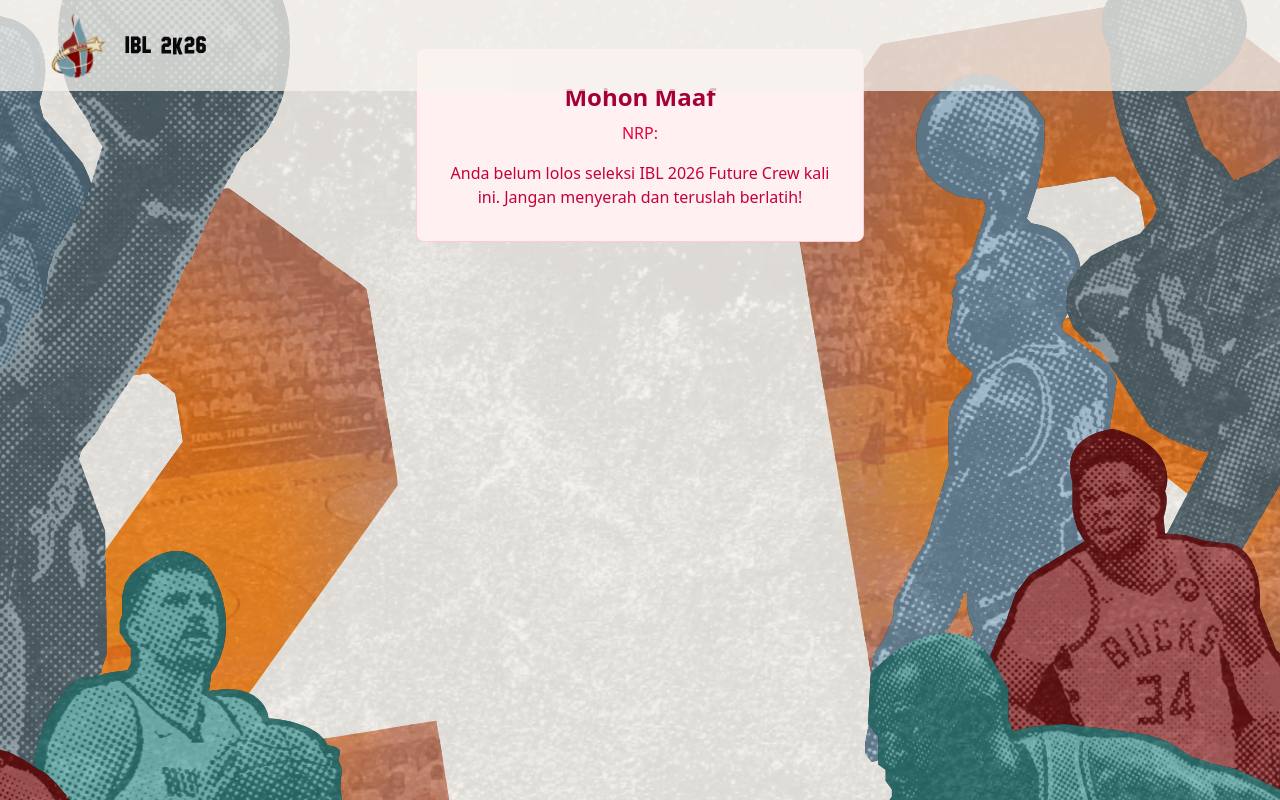
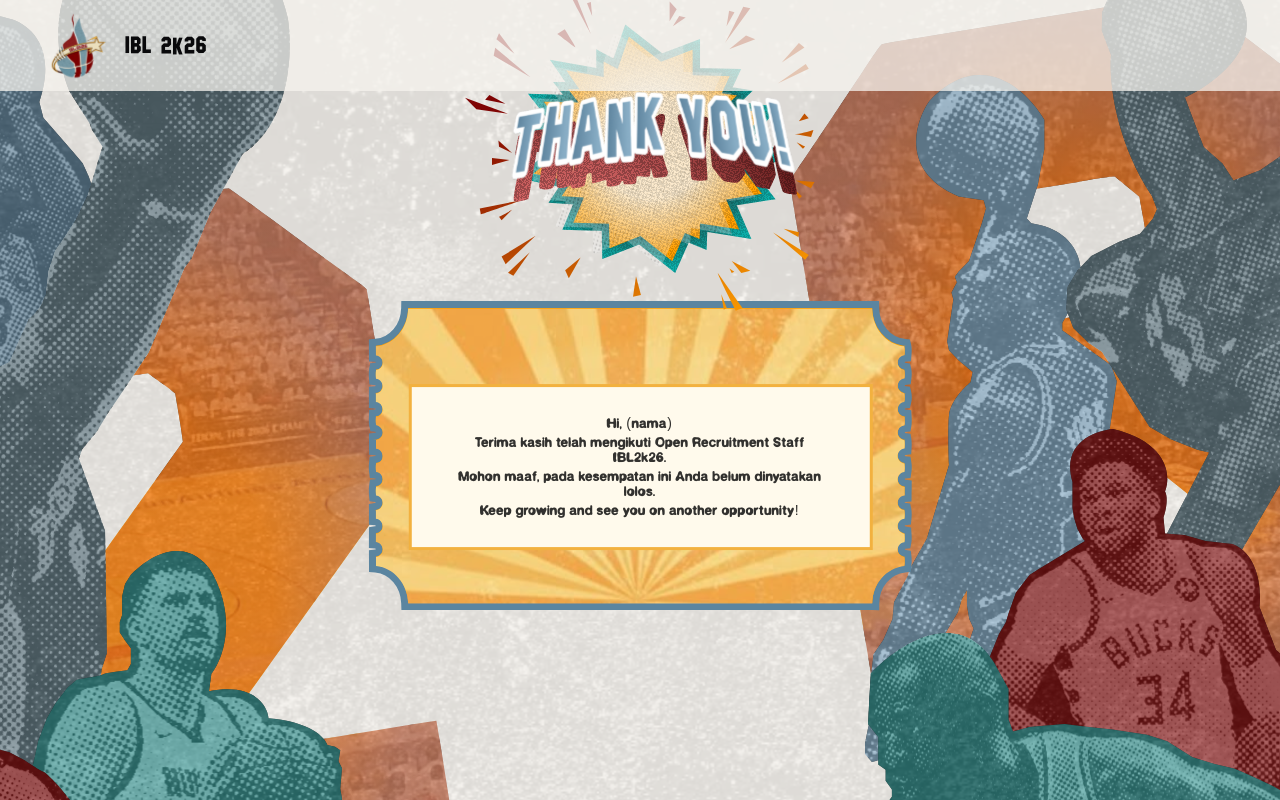
Before and after one commit to EvanCN10/IBL, a Next.js app in the folder frontend/: page /announcement/result in a window 1280 px wide. Built offline with nearby package versions, Linux system fonts and the light colour scheme.

Commit message:
feat: ticket message for TIDAK LOLOS

```diff
--- a/frontend/app/announcement/result/page.tsx
+++ b/frontend/app/announcement/result/page.tsx
@@ -20,7 +20,7 @@
     return <LolosSection nrp={nrp} urlName={nameParam} />;
   }
 
-  return <TidakLolosSection nrp={nrp} />;
+  return <TidakLolosSection nrp={nrp} urlName={nameParam} />;
 }
 
 export default function ResultPage() {
--- a/frontend/components/sections/Announcement/result/TidakLolosSection.tsx
+++ b/frontend/components/sections/Announcement/result/TidakLolosSection.tsx
@@ -1,17 +1,72 @@
 import React from "react";
+import Image from "next/image";
+import ThankYouDesktop from "@/public/images/announcement/THANKYOU DESKTOP.svg";
+import TicketCongrats from "@/public/images/announcement/Ticket_Congrats.svg";
 
 interface TidakLolosSectionProps {
   nrp: string;
+  urlName?: string;
 }
 
-export default function TidakLolosSection({ nrp }: TidakLolosSectionProps) {
+export default function TidakLolosSection({ nrp, urlName }: TidakLolosSectionProps) {
+  const displayName = urlName || "(nama)";
+
   return (
-    <div className="flex flex-col items-center justify-center p-8 bg-rose-50 border border-rose-200 rounded-lg text-center max-w-md mx-auto my-12">
-      <h2 className="text-2xl font-bold text-rose-800 mb-2">Mohon Maaf</h2>
-      <p className="text-rose-600 mb-4">NRP: {nrp}</p>
-      <p className="text-rose-700">
-        Anda belum lolos seleksi IBL 2026 Future Crew kali ini. Jangan menyerah dan teruslah berlatih!
-      </p>
+    <div className="flex flex-col items-center justify-center select-none max-w-full">
+      {/* Thank you sticker */}
+      <div className="w-[320px] sm:w-[350px] h-auto flex items-center justify-center mb-[-36px] z-10 relative">
+        <Image
+          src={ThankYouDesktop}
+          alt="Thank You!"
+          className="w-full h-auto"
+          priority
+        />
+      </div>
+
+      {/* Ticket wrapper using exact aspect ratio of the SVG (575x363) */}
+      <div className="relative w-[575px] max-w-full aspect-[575/363] z-0">
+        <Image
+          src={TicketCongrats}
+          alt="Ticket Congrats"
+          fill
+          className="object-contain"
+          priority
+        />
+
+        {/* Text content area - centered exactly over the white box of Ticket_Congrats */}
+        <div
+          className="absolute font-drowner text-black px-6 z-10"
+          style={{
+            width: "71.65%", // Mathematically maps to 412px relative to 575px SVG width
+            height: "30.85%", // Mathematically maps to 112px relative to 363px SVG height
+            fontFamily: "var(--font-drowner), sans-serif",
+            fontSize: "14px",
+            lineHeight: "15px",
+            letterSpacing: "0.08em",
+            color: "#000000",
+            opacity: 0.8,
+            display: "flex",
+            flexDirection: "column",
+            justifyContent: "center",
+            alignItems: "center",
+            textAlign: "center",
+            top: "52.9%", // Center of the white slot
+            left: "50%",
+            transform: "translate(-50%, -50%)",
+          }}
+        >
+          <p className="my-0.5">Hi, {displayName}</p>
+          <p className="my-0.5">
+            Terima kasih telah mengikuti Open Recruitment Staff IBL2k26.
+          </p>
+          <p className="my-0.5">
+            Mohon maaf, pada kesempatan ini Anda belum dinyatakan lolos.
+          </p>
+          <p className="my-0.5">
+            Keep growing and see you on another opportunity!
+          </p>
+        </div>
+      </div>
     </div>
   );
 }
```
